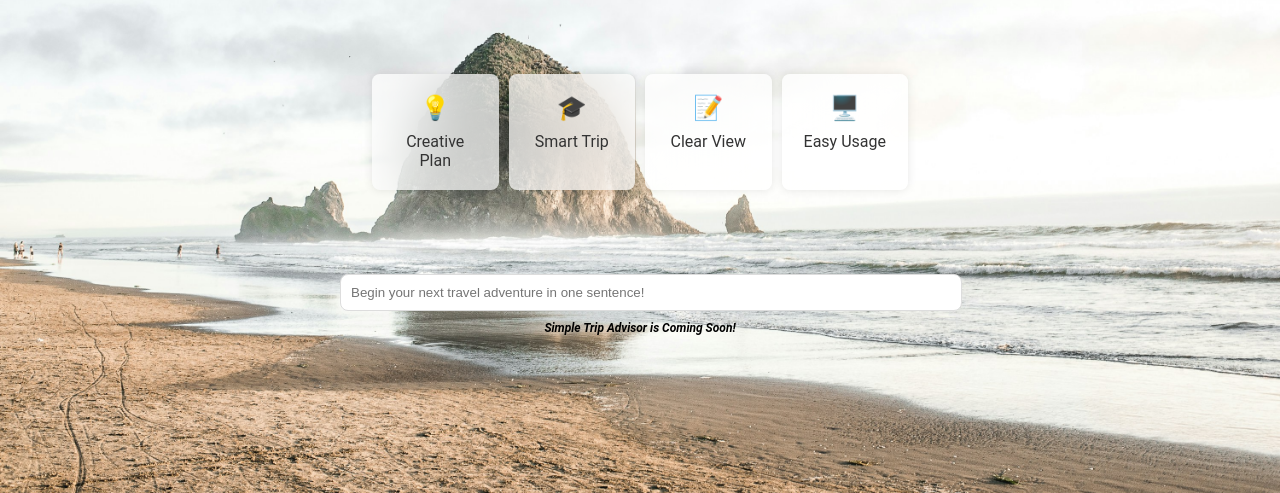
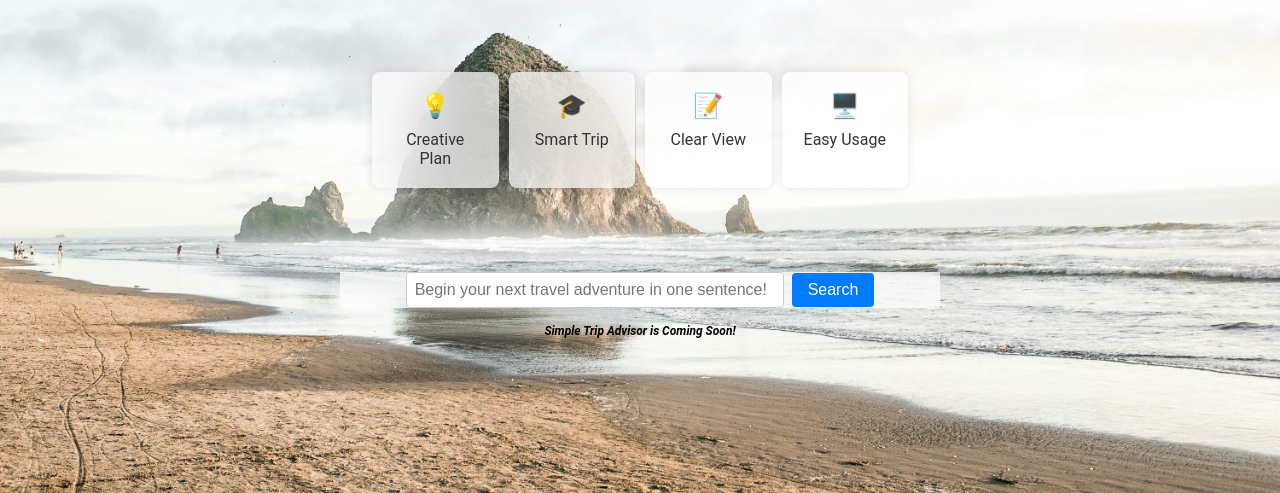
Before and after one commit to KiwiGaze/simpletripadvisor, a plain HTML site: page index.html in a window 1280 px wide. Shown: the part 307-800 px from the top of the page. Drawn offline with Linux system fonts and the light colour scheme.

Commit message:
Update index.html

```diff
--- a/index.html
+++ b/index.html
@@ -48,7 +48,10 @@
             </main>
         </div>
         <footer>
-            <input type="text" placeholder="Begin your next travel adventure in one sentence!">
+            <div class="search-bar">
+                <input type="text" placeholder="Begin your next travel adventure in one sentence!">
+                <button type="button">Search</button>
+            </div>
             <p style="color: black;">  <i><b>Simple Trip Advisor is Coming Soon! </b></i> </p>
         </footer>
     </div>
```
